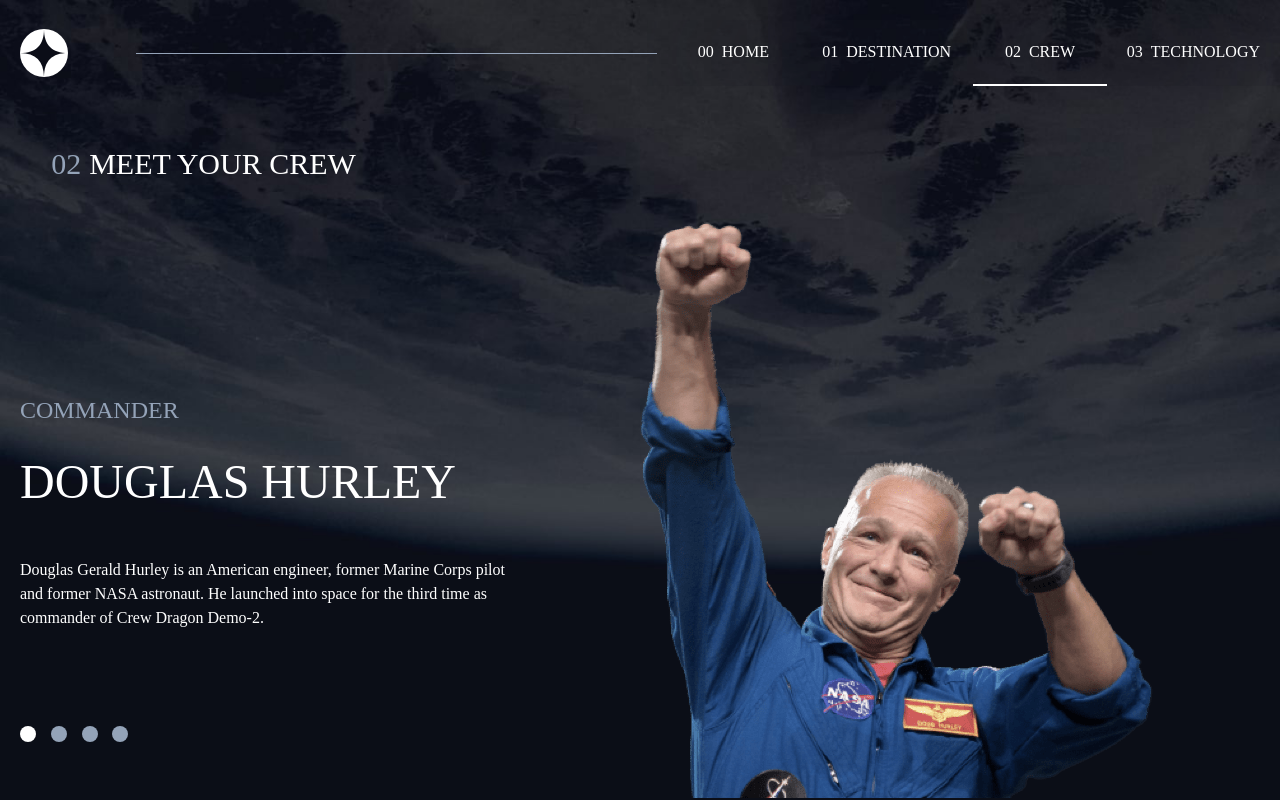
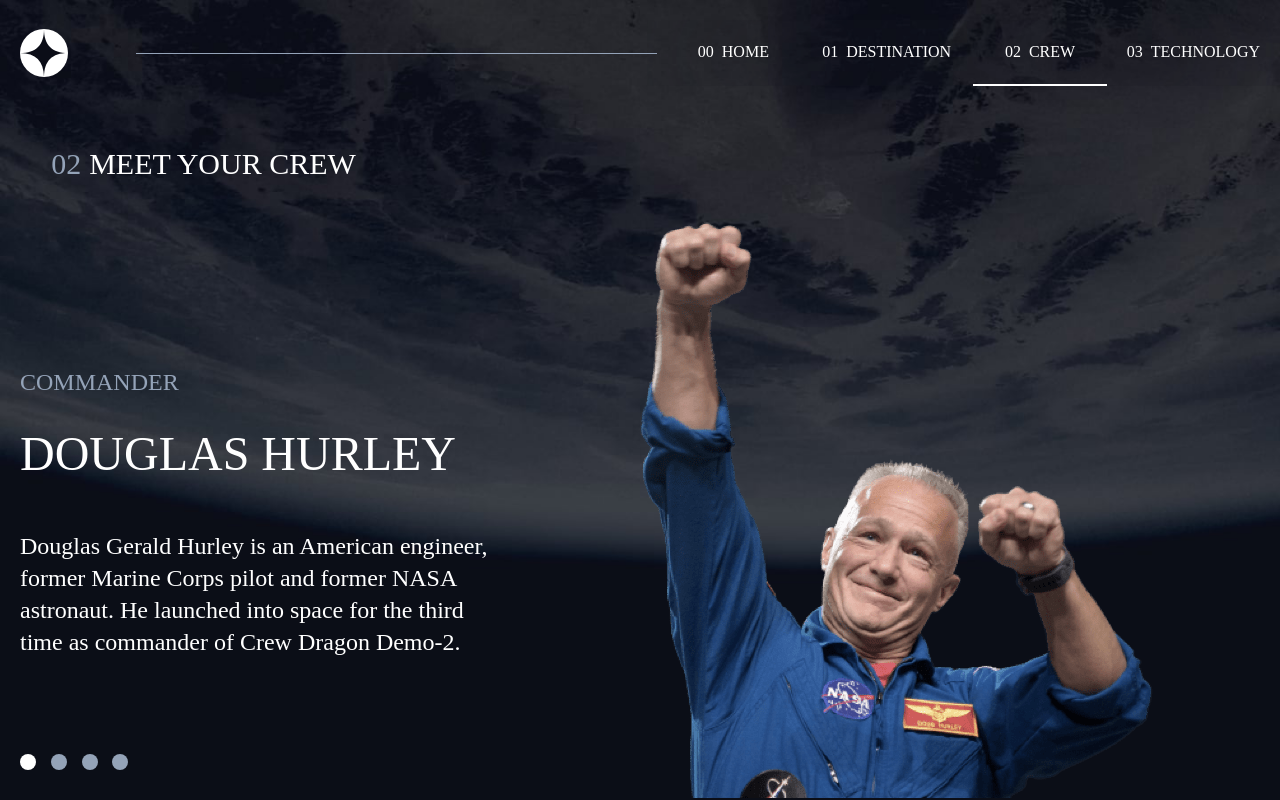
Before and after one commit to VDR-Crowley/space-tourism-website, a React (Vite) app: page /crew in a window 1280 px wide. Built offline with nearby package versions, Linux system fonts and the light colour scheme; a web font is replaced by a local one.

Commit message:
reajuste da font do crew

```diff
--- a/src/pages/Crew/Crew.jsx
+++ b/src/pages/Crew/Crew.jsx
@@ -99,7 +99,7 @@ function Crew() {
                 <p className="text-3xl lg:text-5xl py-2 lg:py-8 font-light uppercase">
                   {crew.name}
                 </p>
-                <p className="mt-5">{crew.bio}</p>
+                <p className="mt-5 lg:text-2xl">{crew.bio}</p>
               </div>
             )}
 
```
